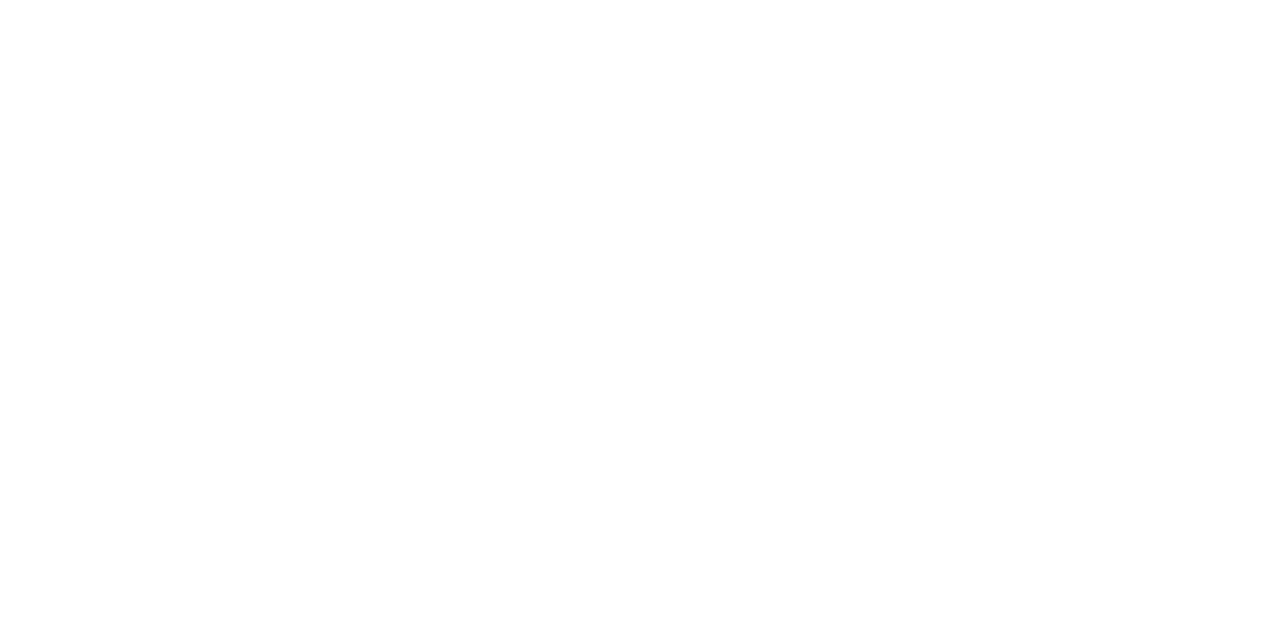
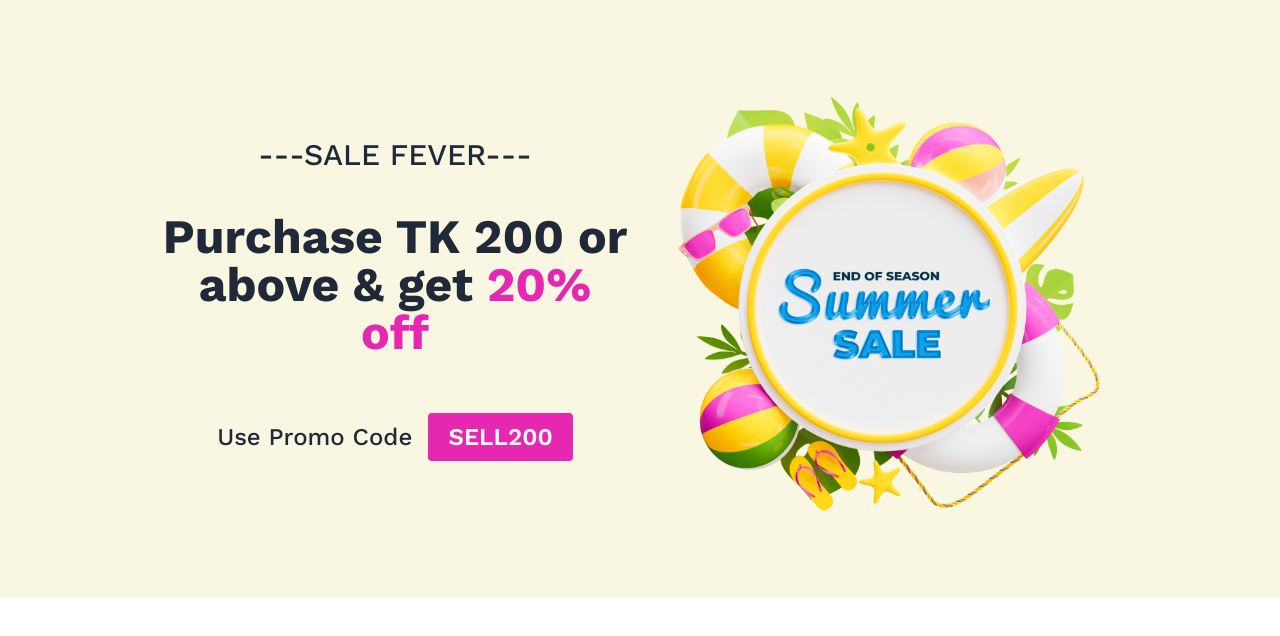
Before and after one commit to imtiazsakib15/summer-sale, a plain HTML site: page index.html in a window 1280 px wide. Drawn offline with nearby package versions, Linux system fonts and the light colour scheme.

Commit message:
banner added

```diff
--- a/index.html
+++ b/index.html
@@ -24,19 +24,34 @@
         theme: {
           extend: {
             colors: {
-              clifford: "#da373d",
+              primary_color: "#E527B2",
             },
             fontFamily: {
-              workSank: "'Work Sans', sans-serif",
+              work_sans: "'Work Sans', sans-serif",
             },
           },
         },
       };
     </script>
   </head>
-  <body class="font-workSank">
-    <header>
-
+  <body class="font-work_sans">
+    <header class="bg-[#F9F6E2]">
+      <div class="2xl:container mx-auto text-center flex gap-5 items-center px-40 py-16">
+        <div class="w-1/2">
+          <h4 class="text-3xl font-medium">---SALE FEVER---</h4>
+          <h1 class="text-5xl font-bold mt-10">
+            Purchase TK 200 or above & get
+            <span class="text-primary_color">20% off</span>
+          </h1>
+          <div class="text-2xl mt-14">
+            <span class="font-medium">Use Promo Code</span>
+            <button class="font-semibold text-white bg-primary_color px-5 py-2 rounded ms-2">SELL200</button>
+          </div>
+        </div>
+        <div class="w-1/2">
+          <img src="./images/summer.png" alt="Summer" />
+        </div>
+      </div>
     </header>
     <main></main>
   </body>
```
Also changed, not shown: images/summer.png (renamed from images/Summer 1.png), 1 other file.
